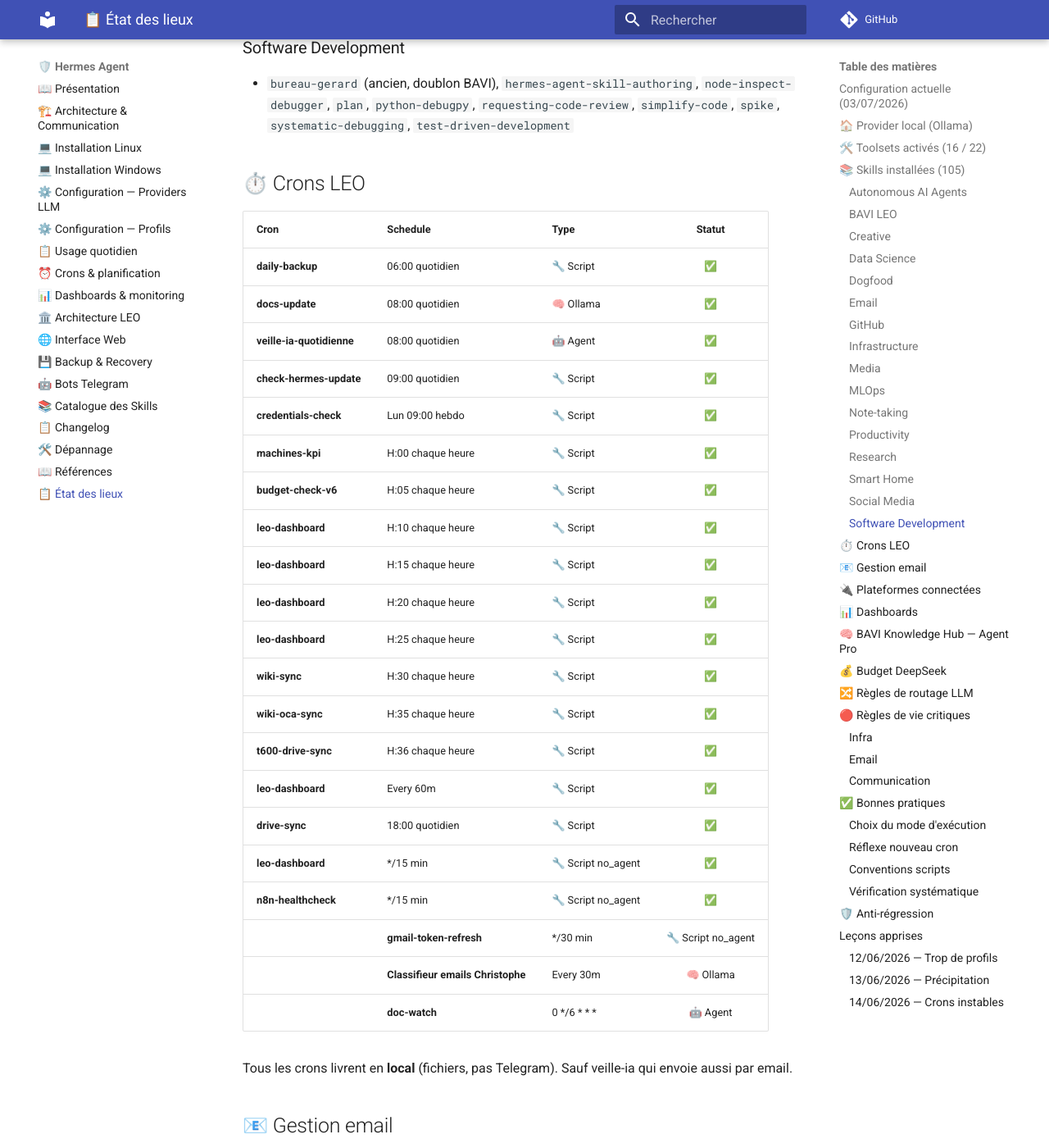
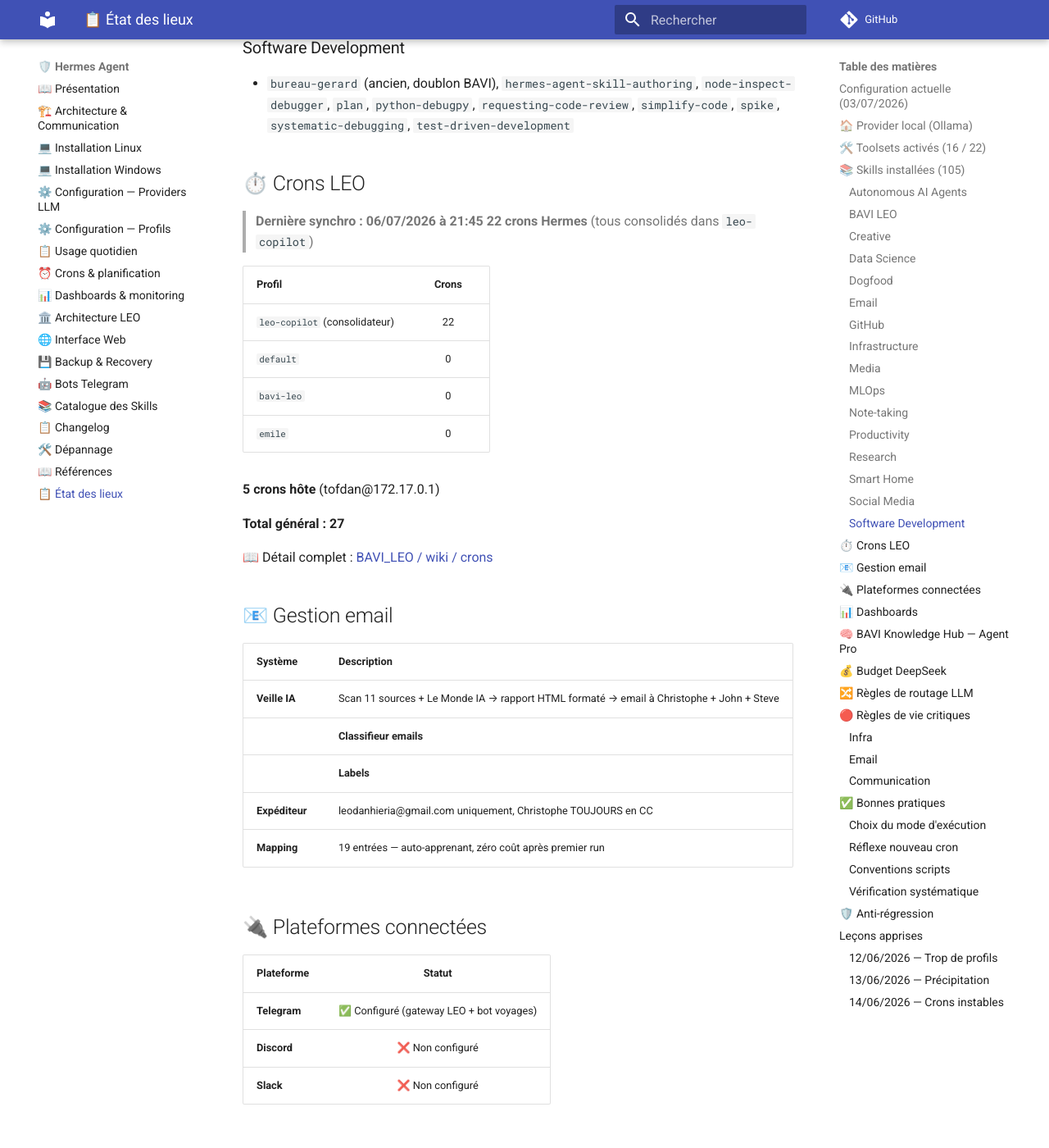
Before and after one commit to christophedanhier-hash/hermes-wiki, an MkDocs documentation site: the page built from docs/hermes/etat-des-lieux.md, in a window 1280 px wide and 1400 px high, scrolled down 4726 px. Shown: the whole window at 82% size. Built offline with MkDocs 1.6.1 and Material for MkDocs 9.7.7, drawn with Linux system fonts in a browser that asks for light colours; comment, search, counter and statistics services are not loaded; some of the changed text lies outside the part shown.

Commit message:
docs: auto-sync full (doc-full-sync.py)

```diff
--- a/docs/hermes/etat-des-lieux.md
+++ b/docs/hermes/etat-des-lieux.md
@@ -119,31 +119,23 @@
 ## ⏱️ Crons LEO
 
 <!-- AUTO:START crons -->
-| Cron | Schedule | Type | Statut |
-|------|---------|------|:------:|
-| **daily-backup** | 06:00 quotidien | 🔧 Script | ✅ |
-| **docs-update** | 08:00 quotidien | 🧠 Ollama | ✅ |
-| **veille-ia-quotidienne** | 08:00 quotidien | 🤖 Agent | ✅ |
-| **check-hermes-update** | 09:00 quotidien | 🔧 Script | ✅ |
-| **credentials-check** | Lun 09:00 hebdo | 🔧 Script | ✅ |
-| **machines-kpi** | H:00 chaque heure | 🔧 Script | ✅ |
-| **budget-check-v6** | H:05 chaque heure | 🔧 Script | ✅ |
-| **leo-dashboard** | H:10 chaque heure | 🔧 Script | ✅ |
-| **leo-dashboard** | H:15 chaque heure | 🔧 Script | ✅ |
-| **leo-dashboard** | H:20 chaque heure | 🔧 Script | ✅ |
-| **leo-dashboard** | H:25 chaque heure | 🔧 Script | ✅ |
-| **wiki-sync** | H:30 chaque heure | 🔧 Script | ✅ |
-| **wiki-oca-sync** | H:35 chaque heure | 🔧 Script | ✅ |
-| **t600-drive-sync** | H:36 chaque heure | 🔧 Script | ✅ |
-| **leo-dashboard** | Every 60m | 🔧 Script | ✅ |
-| **drive-sync** | 18:00 quotidien | 🔧 Script | ✅ |
-| **leo-dashboard** | */15 min | 🔧 Script no_agent | ✅ |
-| **n8n-healthcheck** | */15 min | 🔧 Script no_agent | ✅ |
-|| **gmail-token-refresh** | */30 min | 🔧 Script no_agent | ✅ |
-|| **Classifieur emails Christophe** | Every 30m | 🧠 Ollama | ✅ **Nouveau** |
-|| **doc-watch** | 0 */6 * * * | 🤖 Agent | ✅ |
+<!-- AUTO:START crons -->
+> **Dernière synchro : 06/07/2026 à 21:45**
+> **22 crons Hermes** (tous consolidés dans `leo-copilot`)
 
-Tous les crons livrent en **local** (fichiers, pas Telegram). Sauf veille-ia qui envoie aussi par email.
+| Profil | Crons |
+|--------|:-----:|
+| `leo-copilot` (consolidateur) | 22 |
+| `default` | 0 |
+| `bavi-leo` | 0 |
+| `emile` | 0 |
+
+**5 crons hôte** (tofdan@172.17.0.1)
+
+**Total général : 27**
+
+📖 Détail complet : [BAVI_LEO / wiki / crons](https://christophedanhier-hash.github.io/BAVI_LEO/wiki/crons/)
+<!-- AUTO:END crons -->
 <!-- AUTO:END crons -->
 
 ## 📧 Gestion email
@@ -169,7 +161,22 @@ Tous les crons livrent en **local** (fichiers, pas Telegram). Sauf veille-ia qui
 ## 📊 Dashboards
 
 <!-- AUTO:START dashboards -->
-> Mise a jour : 24/06/2026 00:00 - 8 dashboards
+<!-- AUTO:START dashboards -->
+> **Dernière synchro : 06/07/2026 à 21:45**
+> **9 dashboards actifs**
+
+| Dashboard | URL |
+|-----------|-----|
+| Dashboard LEO (principal) | [leo-dashboard](https://christophedanhier-hash.github.io/leo-dashboard/) |
+| Dashboard KPIs | [dashboard-leo](https://christophedanhier-hash.github.io/dashboard-leo/) |
+| Dashboard Crons | [crons-dashboard](https://christophedanhier-hash.github.io/crons-dashboard/) |
+| Dashboard n8n | [dashboard-n8n](https://christophedanhier-hash.github.io/dashboard-n8n/) |
+| Dashboard GitHub | [github-dashboard](https://christophedanhier-hash.github.io/github-dashboard/) |
+| Dashboard Global | [leo-global-dashboard](https://christophedanhier-hash.github.io/leo-global-dashboard/) |
+| Dashboard Nest | [leo-nest-dashboard](https://christophedanhier-hash.github.io/leo-nest-dashboard/) |
+| Leo Metrics | [leo-metrics](https://christophedanhier-hash.github.io/leo-metrics/) |
+| BAVI Dashboard | [bavi-leo-dashboard](https://christophedanhier-hash.github.io/bavi-leo-dashboard/) |
+<!-- AUTO:END dashboards -->
 <!-- AUTO:END dashboards -->
 
 ## 🧠 BAVI Knowledge Hub — Agent Pro
```
